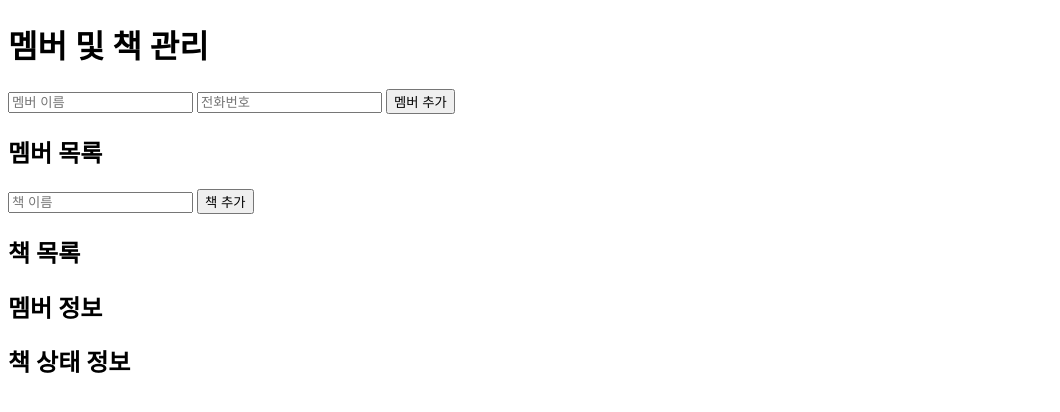
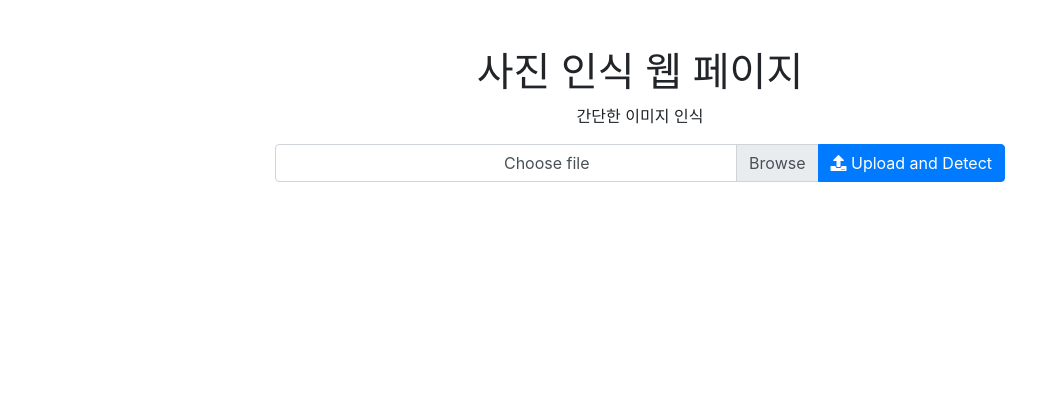
Before and after one commit to Limdongdang/Detection-App, a Flask app: page / in a window 1280 px wide. Shown: the top 412 px of the page, without its empty margins (0-1060 px from the left). Run offline with Flask 3, Linux system fonts and the light colour scheme; some libraries are stand-ins or nearby versions.

Commit message:
add Object Detection App

```diff
--- /dev/null
+++ b/main.py
@@ -0,0 +1,46 @@
+from flask import Flask, render_template, request, redirect, url_for, send_from_directory
+import os
+from werkzeug.utils import secure_filename
+from YoloV4 import YoloV4
+import cv2
+
+app = Flask(__name__)
+
+UPLOAD_FOLDER = 'uploads'
+ALLOWED_EXTENSIONS = {'png', 'jpg', 'jpeg'}
+
+app.config['UPLOAD_FOLDER'] = UPLOAD_FOLDER
+
+def allowed_file(filename):
+    return '.' in filename and filename.rsplit('.', 1)[1].lower() in ALLOWED_EXTENSIONS
+
+@app.route('/', methods=['GET', 'POST'])
+def index():
+    if request.method == 'POST':
+        if 'file' not in request.files:
+            return redirect(request.url)
+        file = request.files['file']
+        if file.filename == '':
+            return redirect(request.url)
+        if file and allowed_file(file.filename):
+            filename = secure_filename(file.filename)
+            file_path = os.path.join(app.config['UPLOAD_FOLDER'], filename)
+            file.save(file_path)
+
+            yolo = YoloV4()
+            img = cv2.imread(file_path)
+            detected_img = yolo.detect(img)
+            result_filename = os.path.splitext(filename)[0] + '_detected' + os.path.splitext(filename)[1]
+            result_file_path = os.path.join(app.config['UPLOAD_FOLDER'], result_filename)
+            cv2.imwrite(result_file_path, detected_img)
+
+            result_img_url = url_for('send_file', filename=result_filename)
+            return render_template('index.html', result_img=result_img_url)
+    return render_template('index.html')
+
+@app.route('/uploads/<filename>')
+def send_file(filename):
+    return send_from_directory(app.config['UPLOAD_FOLDER'], filename)
+
+if __name__ == '__main__':
+    app.run(debug=True)
--- a/templates/index.html
+++ b/templates/index.html
@@ -1,90 +1,51 @@
 <!DOCTYPE html>
-<html>
+<html lang="en">
 <head>
-    <title>멤버 및 책 관리</title>
+    <meta charset="UTF-8">
+    <meta name="viewport" content="width=device-width, initial-scale=1.0">
+    <title>Object Detection App</title>
+    <link rel="stylesheet" href="https://maxcdn.bootstrapcdn.com/bootstrap/4.5.2/css/bootstrap.min.css">
+    <link rel="stylesheet" href="https://cdnjs.cloudflare.com/ajax/libs/font-awesome/5.15.3/css/all.min.css">
 </head>
 <body>
-    <h1>멤버 및 책 관리</h1>
+    <div class="container mt-5">
+        <div class="row justify-content-center">
+            <div class="col-md-8 text-center">
+                <h1>사진 인식 웹 페이지</h1>
+                <p>간단한 이미지 인식</p>
 
-    <!-- 멤버 추가 폼 -->
-    <form method="POST" action="/add_member">
-		<input type="text" name="member_name" placeholder="멤버 이름" required>
-		<input type="text" name="member_phone" placeholder="전화번호" required>
-		<button type="submit">멤버 추가</button>
-    </form>
+                <form action="/" method="post" enctype="multipart/form-data">
+                    <div class="input-group mb-3">
+                        <div class="custom-file">
+                            <input type="file" class="custom-file-input" id="file" name="file" onchange="displaySelectedFile()">
+                            <label class="custom-file-label" for="file">Choose file</label>
+                        </div>
+                        <div class="input-group-append">
+                            <button type="submit" class="btn btn-primary"><i class="fas fa-upload"></i> Upload and Detect</button>
+                        </div>
+                    </div>
+                </form>
 
-    <!-- 멤버 목록 -->
-    <h2>멤버 목록</h2>
-    <ul>
-        {% for member, phone in members.items() %}
-            <li>
-                {{ member }} (전화번호: {{ phone }})
-                <form method="POST" action="/delete_member">
-                    <input type="hidden" name="member_name" value="{{ member }}">
-                    <button type="submit">멤버 삭제</button>
-                </form>
-            </li>
-        {% endfor %}
-    </ul>
+                <div id="result">
+                    {% if result_img %}
+                    <img src="{{ result_img }}" alt="Detected Image" width="500px">
+                    {% endif %}
+                </div>
+                <div id="selectedFile"></div>
+            </div>
+        </div>
+    </div>
 
-    <!-- 책 추가 폼 -->
-    <form method="POST" action="/add_book">
-        <input type="text" name="book_name" placeholder="책 이름" required>
-        <button type="submit">책 추가</button>
-    </form>
-
-    <!-- 책 목록 -->
-    <h2>책 목록</h2>
-    <ul>
-        {% for book, status in books.items() %}
-            <li>
-                {{ book }} (상태: {{ status }})
-                <form method="POST" action="/delete_book">
-                    <input type="hidden" name="book_name" value="{{ book }}">
-                    <button type="submit">책 삭제</button>
-                </form>
-                <form method="POST" action="/borrow_book">
-                    <input type="hidden" name="book_name" value="{{ book }}">
-                    <select name="member_name">
-                        <option value="">멤버 선택</option>
-                        {% for member in members %}
-                            <option value="{{ member }}">{{ member }}</option>
-                        {% endfor %}
-                    </select>
-                    <button type="submit">책 대출</button>
-                </form>
-                <form method="POST" action="/return_book">
-                    <input type="hidden" name="book_name" value="{{ book }}">
-                    <select name="member_name">
-                        <option value="">멤버 선택</option>
-                        {% for member in members %}
-                            <option value="{{ member }}">{{ member }}</option>
-                        {% endfor %}
-                    </select>
-                    <button type="submit">책 반납</button>
-                </form>
-            </li>
-        {% endfor %}
-    </ul>
-
-	<!-- 멤버 목록 -->
-    <h2>멤버 정보</h2>
-    <ul>
-        {% for member, phone in members.items() %}
-            <li>
-                {{ member }} (전화번호: {{ phone }})
-            </li>
-        {% endfor %}
-    </ul>
-
-	<!-- 책 상태 정보 -->
-    <h2>책 상태 정보</h2>
-    <ul>
-        {% for book, status in books.items() %}
-            <li>
-                {{ book }} (상태: {{ status }})
-            </li>
-        {% endfor %}
-    </ul>
+    <script>
+        function displaySelectedFile() {
+            const fileInput = document.getElementById('file');
+            const selectedFileDiv = document.getElementById('selectedFile');
+            if (fileInput.files.length > 0) {
+                selectedFileDiv.textContent = `Selected File: ${fileInput.files[0].name}`;
+            } else {
+                selectedFileDiv.textContent = '';
+            }
+        }
+    </script>
 </body>
 </html>
```
Also changed, not shown: YoloV4.py (added, +65 -0 lines), fruitdog.jpg (added), 1 other file.
